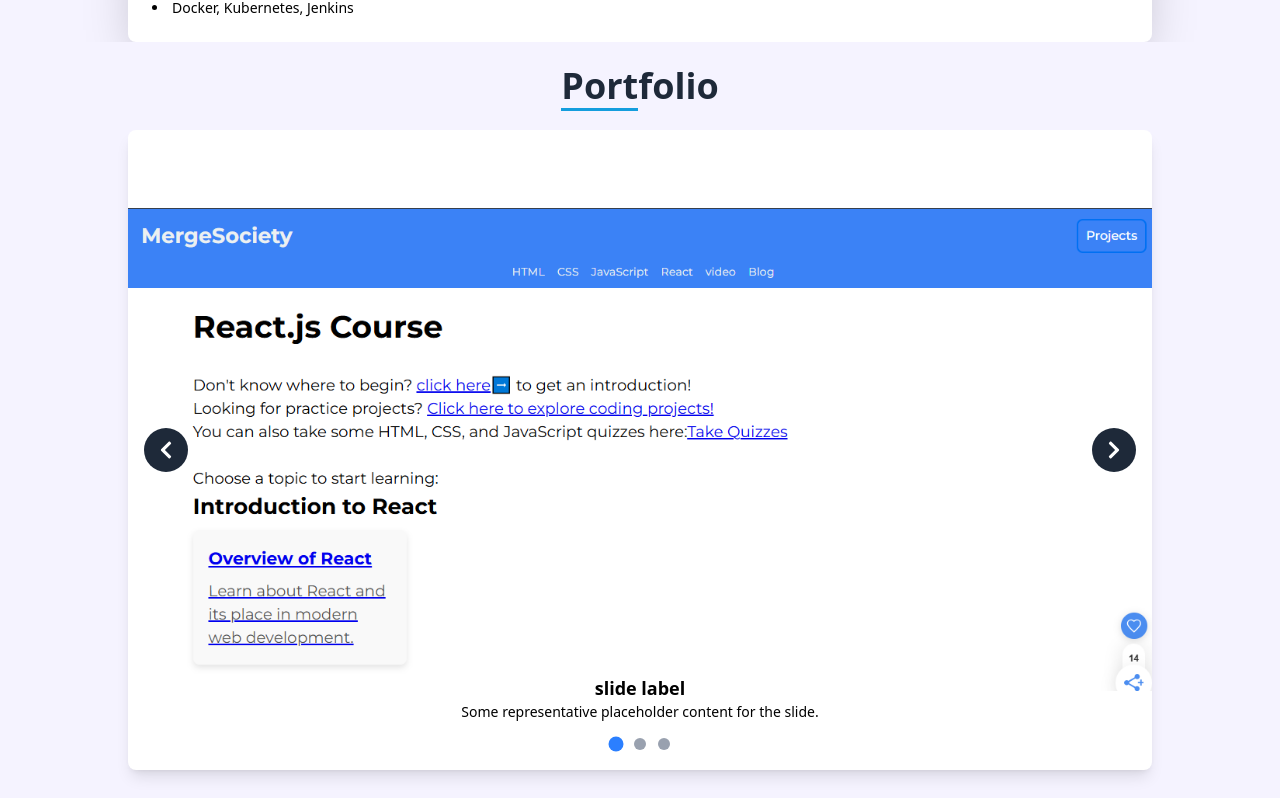
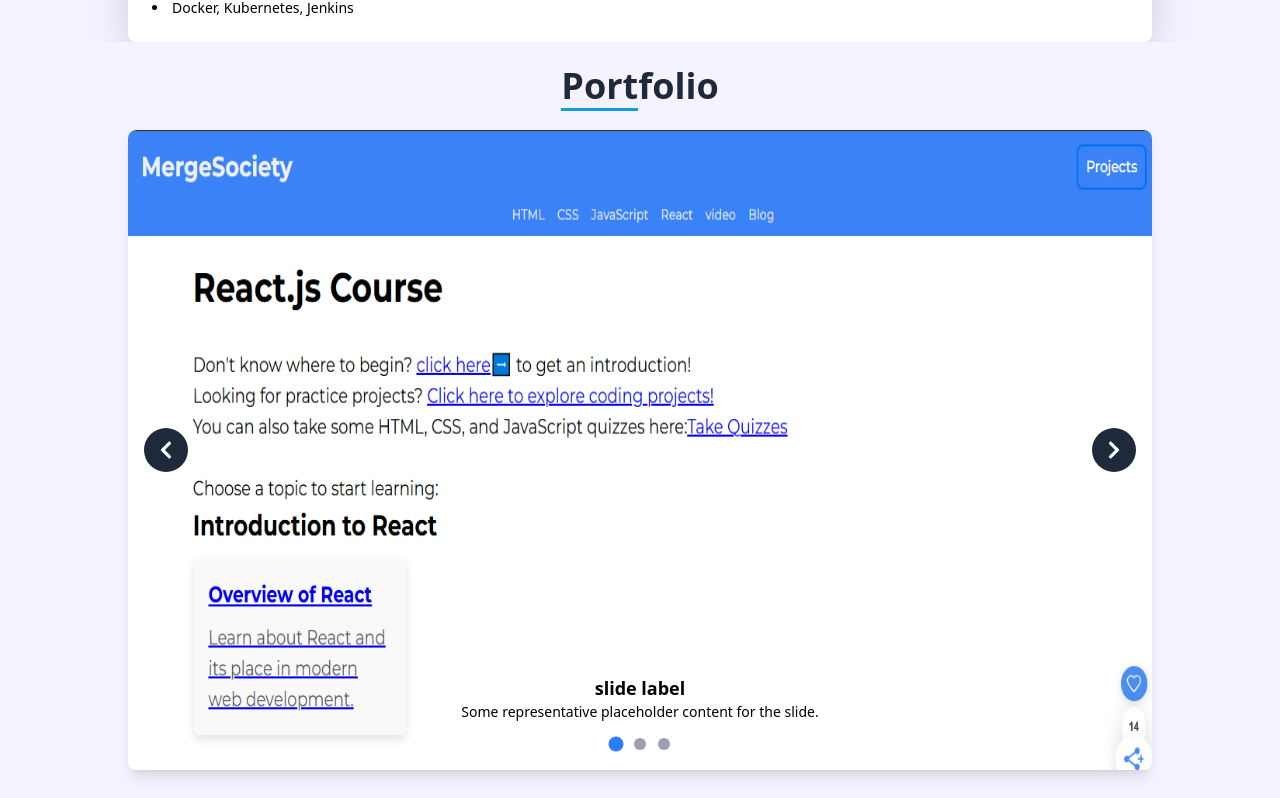
Before and after one commit to BimalNiraula69/Portfolio-Site, a React (Vite) app: page / in a window 1280 px wide. Shown: the part 1973-2771 px from the top of the page. Built offline with nearby package versions, Linux system fonts and the light colour scheme.

Commit message:
fixing slider

```diff
--- a/src/components/Portfolio.jsx
+++ b/src/components/Portfolio.jsx
@@ -35,7 +35,7 @@ const Portfolio = () => {
           transition={{ duration: 0.5 }}
           className={`absolute inset-0 w-full h-full flex flex-col items-center justify-center ${index === current ? "block" : "hidden"}`}
         >
-          <img src={image.src} alt={image.title} className="w-full h-full object-contain rounded-lg" />
+          <img src={image.src} alt={image.title} className="w-full h-full rounded-lg" />
           <div className="absolute bottom-10 text-center text-Black bg-opacity-50 px-4 py-2 rounded">
           <h5 className="text-lg font-bold hover:cursor-pointer">{image.title}</h5>
           <p className="text-sm hover:cursor-pointer">{image.text}</p>
```
